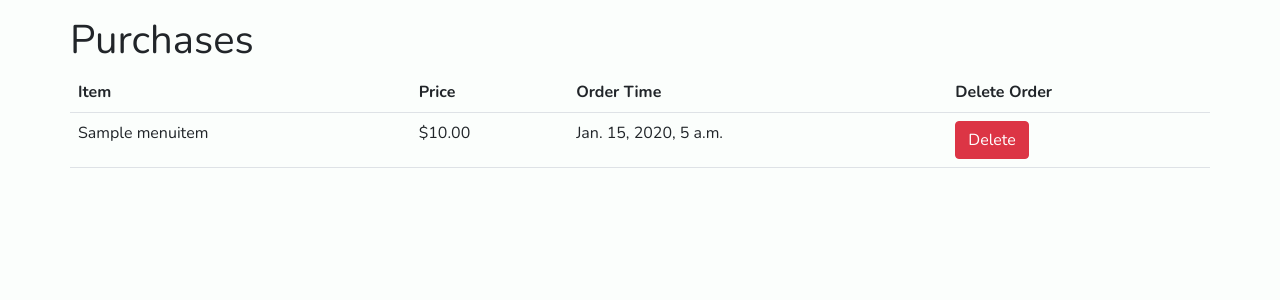
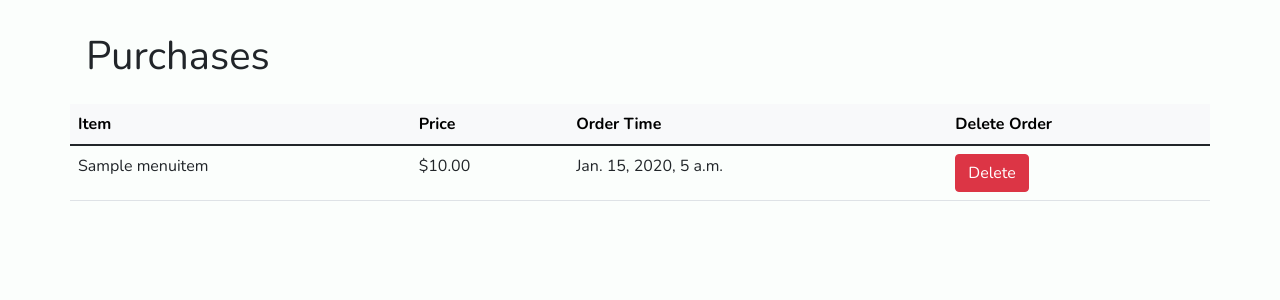
Before and after one commit to iamjameswalters/codecademy-mealwise, a Django app: page /purchases/ in a window 1280 px wide. Shown: the part 56-356 px from the top of the page. Run offline with Django 3.2, Linux system fonts and the light colour scheme; tables that the repository leaves empty hold one stand-in row (values such as "Sample post"); some libraries are stand-ins or nearby versions.

Commit message:
Spruced up Purchases page

```diff
--- a/mealwise/inventory/templates/inventory/purchases.html
+++ b/mealwise/inventory/templates/inventory/purchases.html
@@ -1,15 +1,14 @@
 {% extends 'base.html' %}
-
 {% block content %}
-<h1>Purchases</h1>
+<h1 class="p-3">Purchases</h1>
 
 <table class="table">
-  <tr>
+  <thead class="table-light">
     <th>Item</th>
     <th>Price</th>
     <th>Order Time</th>
     <th>Delete Order</th>
-  </tr>
+  </thead>
   {% for purchase in object_list %}
   <tr>
     <td>
@@ -22,10 +21,8 @@
       {{ purchase.time }}
     </td>
     <td>
-
-
-      <button hx-confirm="Are you sure you want to delete this order?" hx-target="closest tr" hx-swap="outerHTML" hx-delete="{% url 'delete_purchase' purchase.id %}" class="btn btn-danger">Delete</button>
-
+      <button hx-confirm="Are you sure you want to delete this order?" hx-target="closest tr" hx-swap="outerHTML"
+        hx-delete="{% url 'delete_purchase' purchase.id %}" class="btn btn-danger">Delete</button>
     </td>
   </tr>
   {% endfor %}
```
